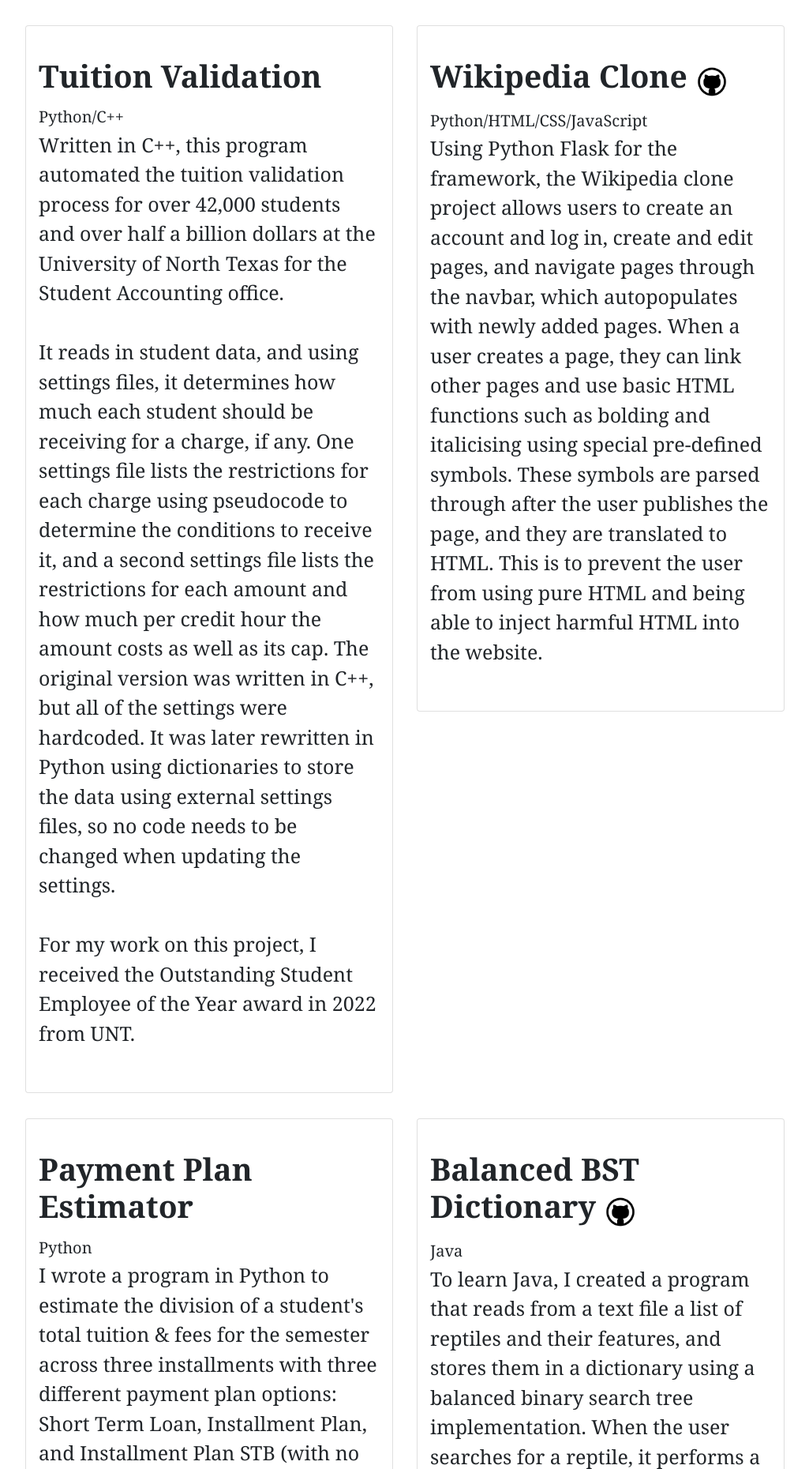
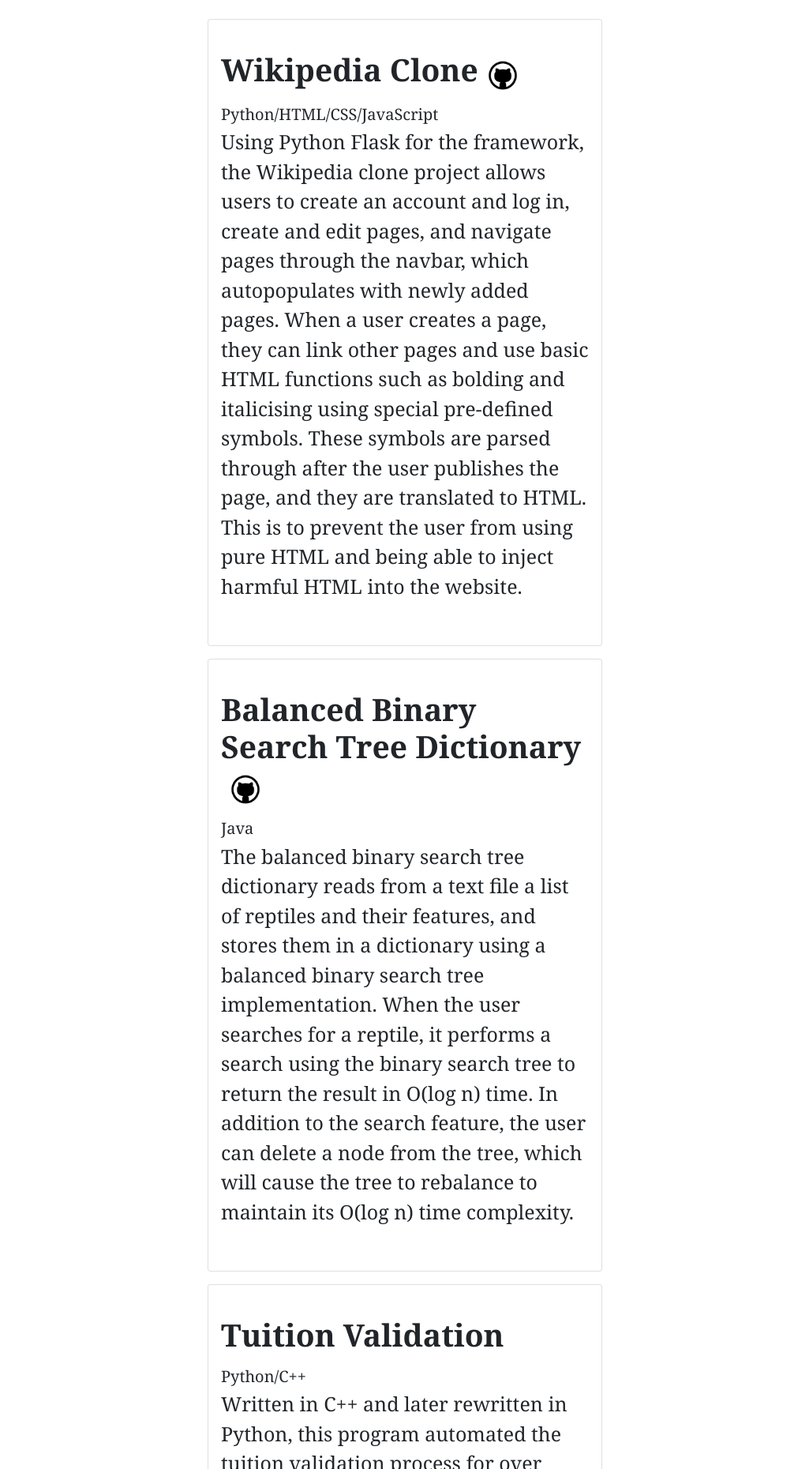
Before and after one commit to meganmcadams/Project-Portfolio, a Flask app: page /projects.html in a window 1280 px wide. Shown: the part 70-1930 px from the top of the page at 79% size, without its empty margins (127-1152 px from the left). Run offline with Flask 3, Linux system fonts and the light colour scheme; some libraries are stand-ins or nearby versions.

Commit message:
redid css for awards and projects, updated resume

```diff
--- a/app.py
+++ b/app.py
@@ -22,9 +22,9 @@ def page_professional_experience():
     return render_template('professional_experience.html')
 
 # TESTING
-'''
+#'''
 if __name__ == '__main__':
     import os
     port = int(os.environ.get('PORT', 2020))
     app.run(debug=True, threaded=False, host='0.0.0.0', port=port)
-'''
+#'''
--- a/static/css/styles.css
+++ b/static/css/styles.css
@@ -28,6 +28,8 @@ body, head, .body-font {
 body {
     min-height:100vh;
     background-color: var(--primary-grey);
+    width: 100vw;
+    overflow-x:hidden;
 }
 
 h1, h2, h3, h4, h5, h6, .header-font {
@@ -91,6 +93,9 @@ h1, h2, h3, h4, h5, h6, .header-font {
 }
 .margined-small {
     margin: 1rem;
+}
+.margined-small-col {
+    margin: 1rem 0 1rem 0;
 }
 
 .text-light {
@@ -201,9 +206,10 @@ h1, h2, h3, h4, h5, h6, .header-font {
     .icon-small {
         height: 40px;
     }
-    .margined-small {
+    .margined-small, .margined-small-col {
         margin: 0.5rem 0 0.5rem 0;
     }
+
 }
 
 .no-margins {
@@ -244,3 +250,12 @@ h1, h2, h3, h4, h5, h6, .header-font {
     flex-basis: auto !important;
     width: 400px;
 }
+.flex-box-large {
+    flex-basis: auto !important;
+    width: 500px;
+}
+.card-container {
+    display: flex;
+    justify-content: center;
+    flex-wrap: wrap;
+}
--- a/templates/professional_experience.html
+++ b/templates/professional_experience.html
@@ -26,7 +26,7 @@
     </div>
 
     <div class="card padded margined-small">
-        <h4>Student Assistant - UNT Student Accounting</h4>
+        <h4>Billing Operations Student Assistant - UNT Student Accounting</h4>
         <small>Mar 2021 - Jun 2023</small>
         <ul>
             <li>
--- a/templates/projects.html
+++ b/templates/projects.html
@@ -2,31 +2,8 @@
 {% block content %}
 
 <div class="margined padded">
-
-    <div class="container">
-        <div class="row gy-4 row-cols-1 row-cols-md-2 row-cols-xl-3">
-            <div class="col flex-box meg-center margined-small no-padded-top">
-                <div class="card padded margined-small">
-                    <div class="py-4">
-                        <h4>Tuition Validation</h4><small>Python/C++</small>
-                        <p>Written in C++, this program automated the tuition validation process for over 42,000
-                            students and over half a billion dollars at the University of North Texas for the
-                            Student Accounting office. <br><br>It reads in student data, and using settings files,
-                            it determines how much each student should be receiving for a charge, if any. One
-                            settings file lists the restrictions for each charge using pseudocode to determine
-                            the conditions to receive it, and a second settings file lists the restrictions for
-                            each amount and how much per credit hour the amount costs as well as its cap. The
-                            original version was written in C++, but all of the settings were hardcoded. It was
-                            later rewritten in Python using dictionaries to store the data using external settings
-                            files, so no code needs to be changed when updating the settings.
-                            &nbsp;<br><br>
-                            For my work on this project, I received the Outstanding Student Employee of the Year
-                            award in 2022 from UNT.&nbsp;</p>
-                    </div>
-                </div>
-            </div>
-            <div class="col flex-box meg-center margined-small no-padded-top">
-                <div class="card padded margined-small">
+    <div class="card-container">
+        <div class="flex-box-large card padded margined-small">
             <div class="py-4">
                 <h4>Wikipedia Clone<a href="https://github.com/meganmcadams/Project-Wiki-Public" style="color: rgb(0,0,0);" target="_blank"><img src="{{ url_for('static', filename='assets/github.png') }}" class="icon-small" style="padding-left: 7px;"></i></a></h4><small>Python/HTML/CSS/JavaScript</small>
                 <p>Using Python Flask for the framework, the Wikipedia clone project allows users to create an account and
@@ -37,21 +14,12 @@
                     being able to inject harmful HTML into the website. <br></p>
             </div>
         </div>
-            </div>
-            <div class="col flex-box meg-center margined-small no-padded-top">
-                <div class="card padded margined-small">
+
+        <div class="flex-box-large card padded margined-small">
             <div class="py-4">
-                        <h4>Payment Plan Estimator</h4><small>Python</small>
-                        <p>I wrote a program in Python to estimate the division of a student's total tuition &amp; fees for the semester across three installments with three different payment plan options: Short Term Loan, Installment Plan, and Installment Plan STB (with no down payment). This program has a functioning GUI to make it easier for the employees at Student Accounting to use. The GUI was built using PySimpleGUI.&nbsp;<br><br>It reads in the student's total due charges and their anticipated aid (financial aid that has yet to disperse), reads in which payment plan the user would like to make an estimate for, subtracts the down payment (if any), and divides the remaining charges across the three payment deadlines. The anticipated aid is subtracted starting with the first installment and rolls over to other installments, as it doesn't evenly divide amongst the installments.&nbsp;<br><br>Previous to this program, there was not an accurate way to estimate how installments would be broken up with anticipated aid for the Student Accounting office at UNT. Despite the simplicity of the program, it was used very often for students until we switched to a different payment plan method.</p>
-                    </div>
-                </div>
-            </div>
-            <div class="col flex-box meg-center margined-small no-padded-top">
-                <div class="card padded margined-small">
-                    <div class="py-4">
-                        <h4>Balanced BST Dictionary<a href="https://github.com/meganmcadams/csce-4110-dictionary" style="color: rgb(0,0,0);" target="_blank"><img src="{{ url_for('static', filename='assets/github.png') }}" class="icon-small" style="padding-left: 7px;"></i></a></h4><small>Java</small>
+                <h4>Balanced Binary Search Tree Dictionary<a href="https://github.com/meganmcadams/csce-4110-dictionary" style="color: rgb(0,0,0);" target="_blank"><img src="{{ url_for('static', filename='assets/github.png') }}" class="icon-small" style="padding-left: 7px;"></i></a></h4><small>Java</small>
                 <p>
-                            To learn Java, I created a program that reads from a text file a list of
+                    The balanced binary search tree dictionary reads from a text file a list of
                     reptiles and their features, and stores them in a dictionary using a balanced
                     binary search tree implementation. When the user searches for a reptile, it
                     performs a search using the binary search tree to return the result in O(log n)
@@ -61,38 +29,61 @@
                 <br></p>
             </div>
         </div>
-            </div>
-            <div class="col flex-box meg-center margined-small no-padded-top">
-                <div class="card padded margined-small">
+
+        <div class="flex-box-large card padded margined-small">
             <div class="py-4">
-                        <h4>Pokémon Battle Simulator<a href="https://github.com/meganmcadams/Pokemon-Battle-Simulator" style="color: rgb(0,0,0);" target="_blank"><img src="{{ url_for('static', filename='assets/github.png') }}" class="icon-small" style="padding-left: 7px;"></i></a></h4><small>Python</small>
-                        <p>For a project in Data Structures and Algorithms, I created a Pokémon battle simulator.
-                            It has several features, including the base battle simulator, experience points and
-                            money rewards allocator (for after winning a battle), adding/removing/updating information
-                            about stored Pokémon and trainers, and more. <br></p>
+                <h4>Tuition Validation</h4><small>Python/C++</small>
+                <p>Written in C++ and later rewritten in Python, this program automated the tuition
+                    validation process for over 42,000
+                    students and over half a billion dollars at the University of North Texas for the
+                    Student Accounting office. <br><br>It reads in student data, and using settings files,
+                    it determines how much each student should be receiving for a charge, if any. One
+                    settings file lists the restrictions for each charge using pseudocode to determine
+                    the conditions to receive it, and a second settings file lists the restrictions for
+                    each amount and how much per credit hour the amount costs as well as its cap. The
+                    original version was written in C++, but all of the settings were hardcoded. It was
+                    rewritten in Python to clean up the code and practice the language.
+                    &nbsp;<br><br>
+                    For my work on this project, I received the Outstanding Student Employee of the Year
+                    award in 2022 from UNT.&nbsp;</p>
             </div>
         </div>
+
+        <div class="flex-box-large card padded margined-small">
+            <div class="py-4">
+                <h4>Payment Plan Estimator</h4><small>Python</small>
+                <p>I wrote a program in Python to estimate the division of a student's total tuition &amp; fees for the
+                    semester across three installments with three different payment plan options: Short Term Loan,
+                    Installment Plan, and Installment Plan STB (with no down payment). This program has a functioning
+                    GUI to make it easier for the employees at Student Accounting to use. The GUI was built using
+                    PySimpleGUI.
+                    &nbsp;<br><br>
+                    It reads in the student's total due charges and their anticipated aid
+                    (financial aid that has yet to disperse), reads in which payment plan the user would like to
+                    make an estimate for, subtracts the down payment (if any), and divides the remaining charges
+                    across the three payment deadlines. The anticipated aid is subtracted starting with the first
+                    installment and rolls over to other installments, as it doesn't evenly divide amongst the
+                    installments.
+                    &nbsp;<br><br>
+                    Previous to this program, there was not an accurate way to estimate
+                    how installments would be broken up with anticipated aid for the Student Accounting office at
+                    UNT. Despite the simplicity of the program, it was used very often for students until we switched
+                    to a different payment plan method.</p>
             </div>
-            <div class="col flex-box meg-center margined-small no-padded-top">
-                <div class="card padded margined-small">
+        </div>
+
+        <div class="flex-box-large card padded margined-small">
             <div class="py-4">
                 <h4>Regular Expression Validation Bot<a href="https://github.com/meganmcadams/Discord-Verification-Bot" style="color: rgb(0,0,0);" target="_blank"><img src="{{ url_for('static', filename='assets/github.png') }}" class="icon-small" style="padding-left: 7px;"></i></a></h4><small>JavaScript</small>
                 <p>For my clubs' communication channels, I coded a bot to handle the
-                            verification of users. It is a UNT policy that official communication channels
-                            must have each member's name set to their first and last name, so I set up the
-                            group so that you must be verified to send messages.<br><br>The bot works by
-                            waiting for the user to verify that they have read the rules before comparing the
-                            user's nickname (or username if no nickname is set) to a regular expression that
-                            checks if the user's nickname is a first name followed by a last initial. If it does not
-                            match, it messages the user explaining that they did not update their nickname
-                            accordingly and returns. If it does match, verifies the user and
-                            messages them with a success message.<br></p>
-                    </div>
+                    verification of users. The bot uses a regular expression to validate that the user's
+                    username is appropriate and contains their first and last name. If it matches, the bot
+                    verifies the user. Otherwise, it messages the user stating why their username did not
+                    match the expected format.
+                <br></p>
             </div>
         </div>
     </div>
 </div>
 
-</div>
-
 {% endblock %}
```
Also changed, not shown: templates/awards.html (+5 -13 lines), 1 other file. Lines whose indentation alone changed are shown as unchanged.
